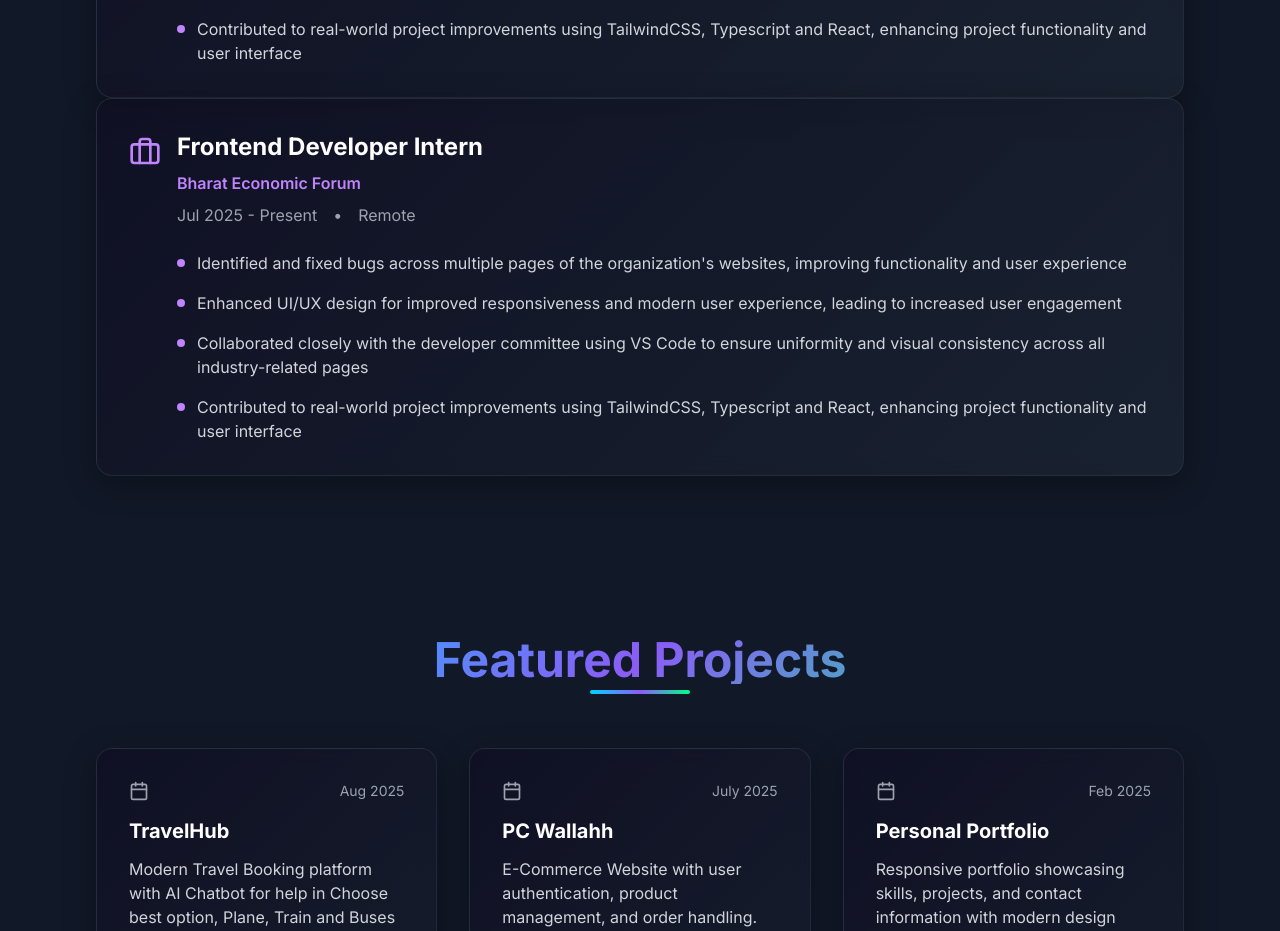
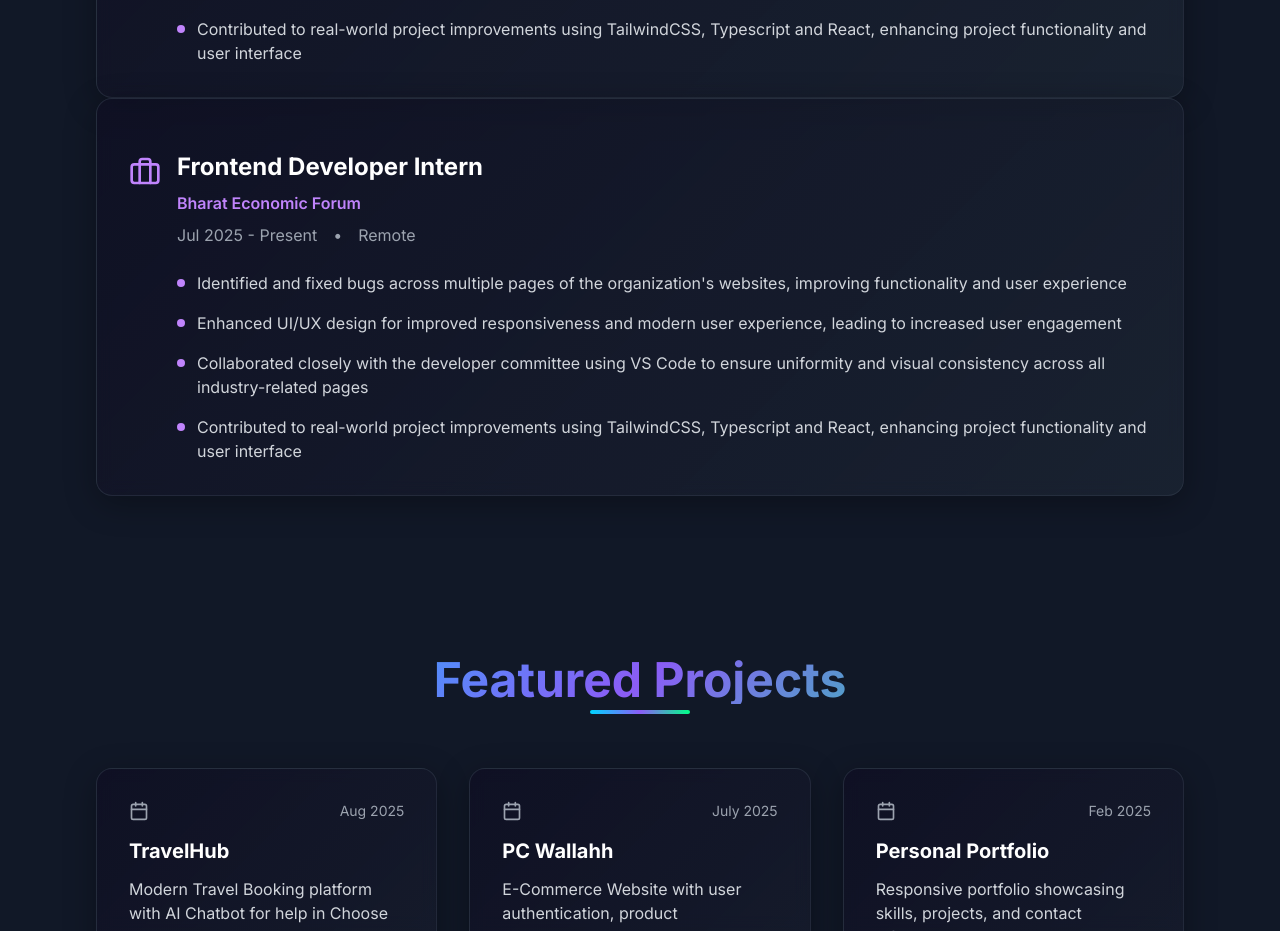
Before and after one commit to nishchhal6/Portfolio-Website, a React (Vite) app: page / in a window 1280 px wide. Shown: the part 3360-4291 px from the top of the page. Built offline with nearby package versions, Linux system fonts and the light colour scheme.

Commit message:
Update App.tsx

```diff
--- a/src/App.tsx
+++ b/src/App.tsx
@@ -543,7 +543,7 @@ function App() {
               </div>
             </div>
              <div className="experience-card">
-              <div className="flex items-start space-x-3 sm:space-x-4">
+              <div className="flex items-start space-x-3 sm:space-x-4 mt-5">
                 <Briefcase className="w-6 h-6 sm:w-8 sm:h-8 text-purple-400 mt-1 flex-shrink-0" />
                 <div className="flex-1">
                   <h3 className="text-xl sm:text-2xl font-bold text-white mb-2">
```
